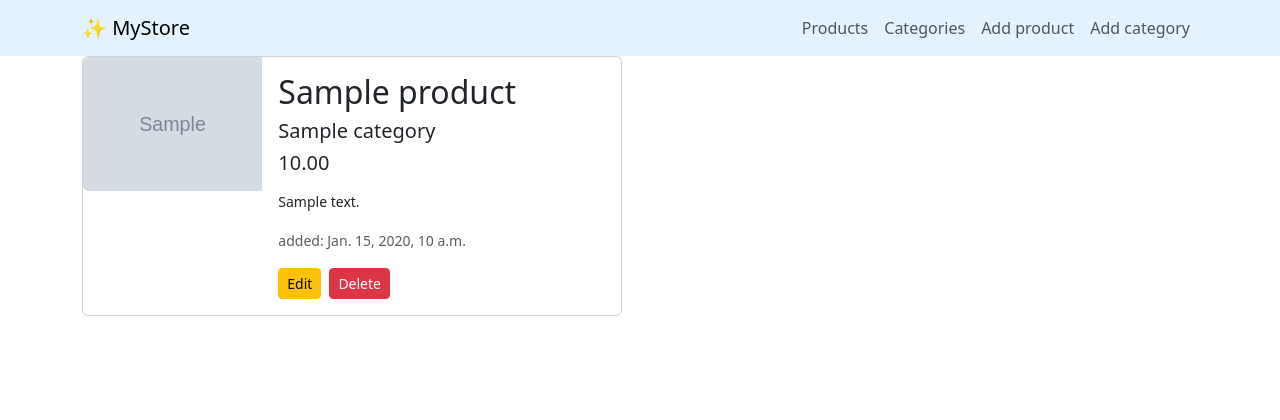
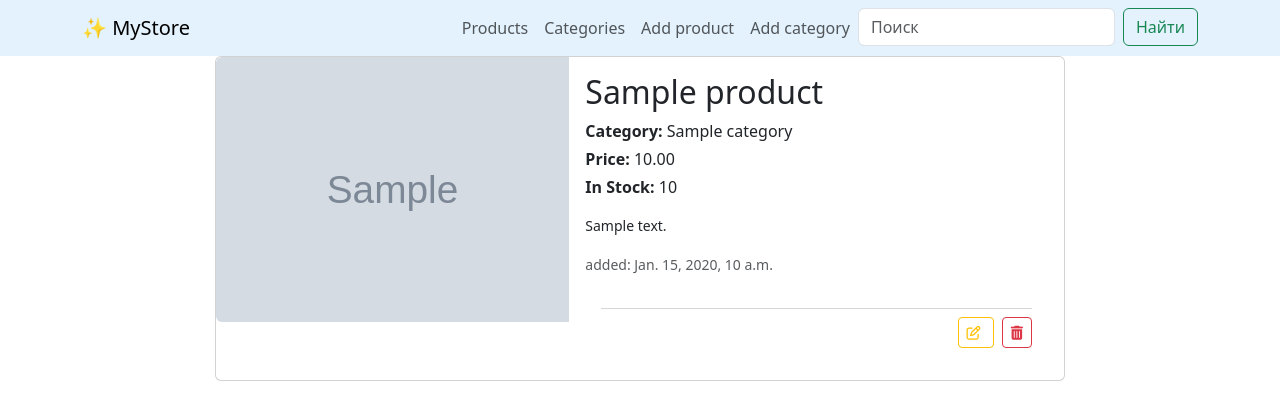
Before and after one commit to Nuriia9075/hm_54, a Django app: page /products/1/ in a window 1280 px wide. Shown: the top 420 px of the page. Run offline with Django 5.2, Linux system fonts and the light colour scheme; tables that the repository leaves empty hold one stand-in row (values such as "Sample post"); grey boxes marked "Sample" are stand-in pictures; parts of the project's set-up code (start-up, migrations or seed data) failed here and were passed over; some libraries are stand-ins or nearby versions.

Commit message:
add product delete validation, fix URL routes

```diff
--- a/source/store/urls.py
+++ b/source/store/urls.py
@@ -1,4 +1,4 @@
-from store.views import (products, add_product, categories, add_category,
+from store.views import (products, add_product, product_delete, categories, add_category,
                          product_detail, product_edit, category_detail, category_edit)
 from django.urls import path
 
@@ -7,6 +7,7 @@ urlpatterns = [
     path("products/", products, name="products"),
     path("products/add/", add_product, name="add_product"),
     path("products/<int:pk>/", product_detail, name="product_detail"),
+    path("products/<int:pk>/delete/", product_delete, name="product_delete"),
     path("products/<int:pk>/edit/", product_edit, name="product_edit"),
     path("categories/", categories, name="categories"),
     path("categories/add/", add_category, name="add_category"),
--- a/source/store/views.py
+++ b/source/store/views.py
@@ -4,15 +4,19 @@ from store.models import Product, Category
 
 # Create your views here.
 def products(request):
-    data= Product.objects.all()
-    return render(request, 'store/index.html', {'data': data})
+    enter_product_name = request.GET.get('search')
+    if enter_product_name:
+        data = (Product.objects.filter(name__icontains=enter_product_name, quantity__gte=1).order_by('category__name','name'))
+        return render(request, "store/index.html", {'data': data})
+    else:
+        data = (Product.objects.filter(quantity__gte=1).order_by('category__name','name'))
+        return render(request, "store/index.html", {'data': data})
 
 def add_product(request):
     if request.method == 'POST':
         form = AddProductForm(request.POST)
         if form.is_valid():
-            cleaned_data = form.cleaned_data
-            new_product = Product.objects.create(**cleaned_data)
+            new_product = form.save()
             return redirect('product_detail', pk =new_product.pk )
     else:
         form = AddProductForm()
@@ -24,10 +28,14 @@ def add_product(request):
 
 def product_detail(request,pk):
     data = get_object_or_404(Product,pk=pk)
+    return render(request, 'store/product_detail.html', {'data': data})
+
+def product_delete(request,pk):
     if request.method == 'POST':
-        data.delete()
+        product = get_object_or_404(Product, pk=pk)
+        product.delete()
         return redirect('products')
-    return render(request, 'store/product_detail.html', {'data': data})
+    return redirect('products')
 
 def product_edit(request, pk):
     product = get_object_or_404(Product, pk=pk)
@@ -48,8 +56,7 @@ def add_category(request):
     if request.method == 'POST':
         form = AddCategoryForm(request.POST)
         if form.is_valid():
-            cleaned_data = form.cleaned_data
-            Category.objects.create(**cleaned_data)
+            form.save()
             return redirect('categories')
     else:
         form = AddCategoryForm()
--- a/source/templates/base.html
+++ b/source/templates/base.html
@@ -1,5 +1,5 @@
 <!doctype html>
-<html lang="en">
+<html lang="ru">
 <head>
     <meta charset="UTF-8">
     <meta name="viewport"
@@ -8,6 +8,7 @@
     <link href="https://cdn.jsdelivr.net/npm/bootstrap@5.3.8/dist/css/bootstrap.min.css"
           rel="stylesheet" integrity="sha384-sRIl4kxILFvY47J16cr9ZwB07vP4J8+LH7qKQnuqkuIAvNWLzeN8tE5YBujZqJLB"
           crossorigin="anonymous">
+    <link rel="stylesheet" href="https://cdnjs.cloudflare.com/ajax/libs/font-awesome/6.0.0/css/all.min.css">
     <title>Document</title>
 </head>
 <body>
@@ -32,6 +33,12 @@
               <li class="nav-item">
                 <a class="nav-link" href="{% url 'add_category' %}">Add category</a>
               </li>
+                <li class="nav-item">
+                    <form class="d-flex" method="get" action="{% url 'products' %}">
+                        <input class="form-control me-2" name="search" type="search" placeholder="Поиск" aria-label="Search">
+                        <button class="btn btn-outline-success" type="submit">Найти</button>
+                    </form>
+                </li>
             </ul>
         </div>
     </div>
@@ -43,5 +50,6 @@
 <script src="https://cdn.jsdelivr.net/npm/bootstrap@5.3.8/dist/js/bootstrap.bundle.min.js"
         integrity="sha384-FKyoEForCGlyvwx9Hj09JcYn3nv7wiPVlz7YYwJrWVcXK/BmnVDxM+D2scQbITxI"
         crossorigin="anonymous"></script>
+<script src="https://kit.fontawesome.com/YOUR_KIT_CODE.js" crossorigin="anonymous"></script>
 </body>
 </html>
--- a/source/templates/store/add_product_page.html
+++ b/source/templates/store/add_product_page.html
@@ -4,7 +4,7 @@
 <div class="row justify-content-center mt-5">
     <div class="col-md-6">
         <div class="card shadow">
-            <div class="card-header bg-primary text-white">
+            <div class="card-header bg-success text-white">
                 <h3 class="card-title h5 mb-0">Добавление</h3>
             </div>
             <div class="card-body">
--- /dev/null
+++ b/source/templates/store/partial/product_delete_modal.html
@@ -0,0 +1,20 @@
+    <div class="modal fade" id="data-{{ data.pk }}-Modal" tabindex="-1" aria-labelledby="dataModalLabel" aria-hidden="true">
+        <div class="modal-dialog">
+            <div class="modal-content">
+                <div class="modal-header">
+                    <h1 class="modal-title fs-5" id="dataModalLabel">Удаление {{ data.name }}</h1>
+                    <button type="button" class="btn-close" data-bs-dismiss="modal" aria-label="Close"></button>
+                </div>
+                <div class="modal-body">
+                    <p>Уверены что хотите удалить?</p>
+                    <form action="{% url 'product_delete' data.pk %}" id="delete-form-{{ data.pk }}" method="post">
+                        {% csrf_token %}
+                    </form>
+                </div>
+                <div class="modal-footer">
+                    <button type="button" class="btn btn-sm btn-outline-warning me-1" data-bs-dismiss="modal">Отмена</button>
+                    <button type="submit" class="btn btn-sm btn-outline-danger" form="delete-form-{{ data.pk }}">Удалить</button>
+                </div>
+            </div>
+        </div>
+    </div>
--- a/source/templates/store/partial/product_form.html
+++ b/source/templates/store/partial/product_form.html
@@ -1,4 +1,4 @@
-<form id="product-form" action="" method="POST" enctype="multipart/form-data" novalidate>
+<form id="product-form"  method="POST" enctype="multipart/form-data" novalidate>
     {% csrf_token %}
 
     {% for error in form.non_field_errors %}
--- a/source/templates/store/product_detail.html
+++ b/source/templates/store/product_detail.html
@@ -1,29 +1,32 @@
 {% extends "base.html" %}
 
 {% block content %}
-<div class="card mb-3" style="max-width: 540px;">
+<div class="card mb-3 mx-auto" style="max-width: 850px;">
   <div class="row g-0">
-    <div class="col-md-4">
+      <div class="col-md-5">
       <img src="{{ data.product_img }}" class="img-fluid rounded-start" alt="">
     </div>
-    <div class="col-md-8">
+    <div class="col-md-7">
       <div class="card-body">
         <h2 class="card-title">{{ data.name }}</h2>
-          <h5 class="card-title">{{ data.category }}</h5>
-          <h5 class="card-title">{{ data.price }}</h5>
+            <p class="card-text mb-1"><strong>Category:</strong> {{ data.category.name }}</p>
+            <p class="card-text mb-1"><strong>Price:</strong> {{ data.price }} </p>
+            <p class="card-text mb-3"><strong>In Stock:</strong> {{ data.quantity }} </p>
+
           <div class="card-text mt-3">
             <pre style="font-family: inherit; white-space: pre-wrap;">{{ data.description }}</pre>
           </div>
           <p class="card-text mt-auto"><small class="text-muted">added: {{ data.create_date }}</small></p>
-          <div class="mt-3 d-flex gap-2">
-          <a href="{% url 'product_edit' data.pk %}" class="btn btn-warning btn-sm">Edit</a>
-          <form method="post" action="{% url 'product_detail' data.pk %}" style="display:inline;">
-            {% csrf_token %}
-            <button type="submit" class="btn btn-danger btn-sm">
-              Delete
-            </button>
-          </form>
-        </div>
+          <div class="card-footer bg-transparent border-0 text-end pb-3">
+                <hr class="text-muted my-2">
+                <a href="{% url 'product_edit' data.pk %}" class="btn btn-sm btn-outline-warning me-1">
+                    <i class="fa-regular fa-pen-to-square me-1"></i>
+                </a>
+                 <button type="button" class="btn btn-sm btn-outline-danger" data-bs-toggle="modal" data-bs-target="#data-{{ data.pk }}-Modal">
+                     <i class="fa-solid fa-trash-can"></i>
+                 </button>
+                {% include 'store/partial/product_delete_modal.html' with data=data %}
+            </div>
       </div>
     </div>
   </div>
```
Also changed, not shown: source/templates/store/add_category_page.html (+12 -6 lines), source/templates/store/category_edit.html (+12 -6 lines), source/templates/store/index.html (+16 -0 lines), source/templates/store/partial/category_form.html (added, +23 -0 lines), source/templates/store/product_edit.html (+12 -6 lines).
